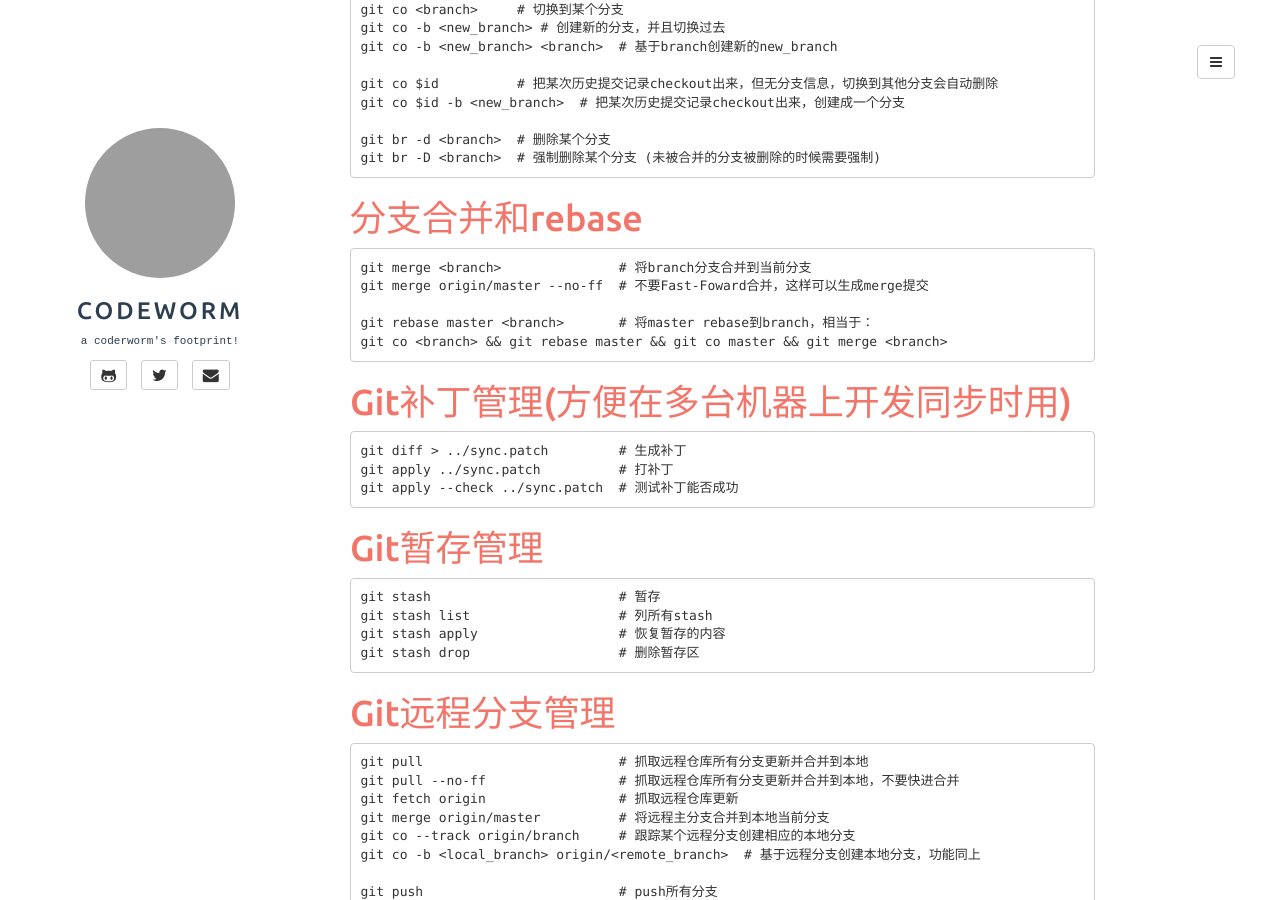
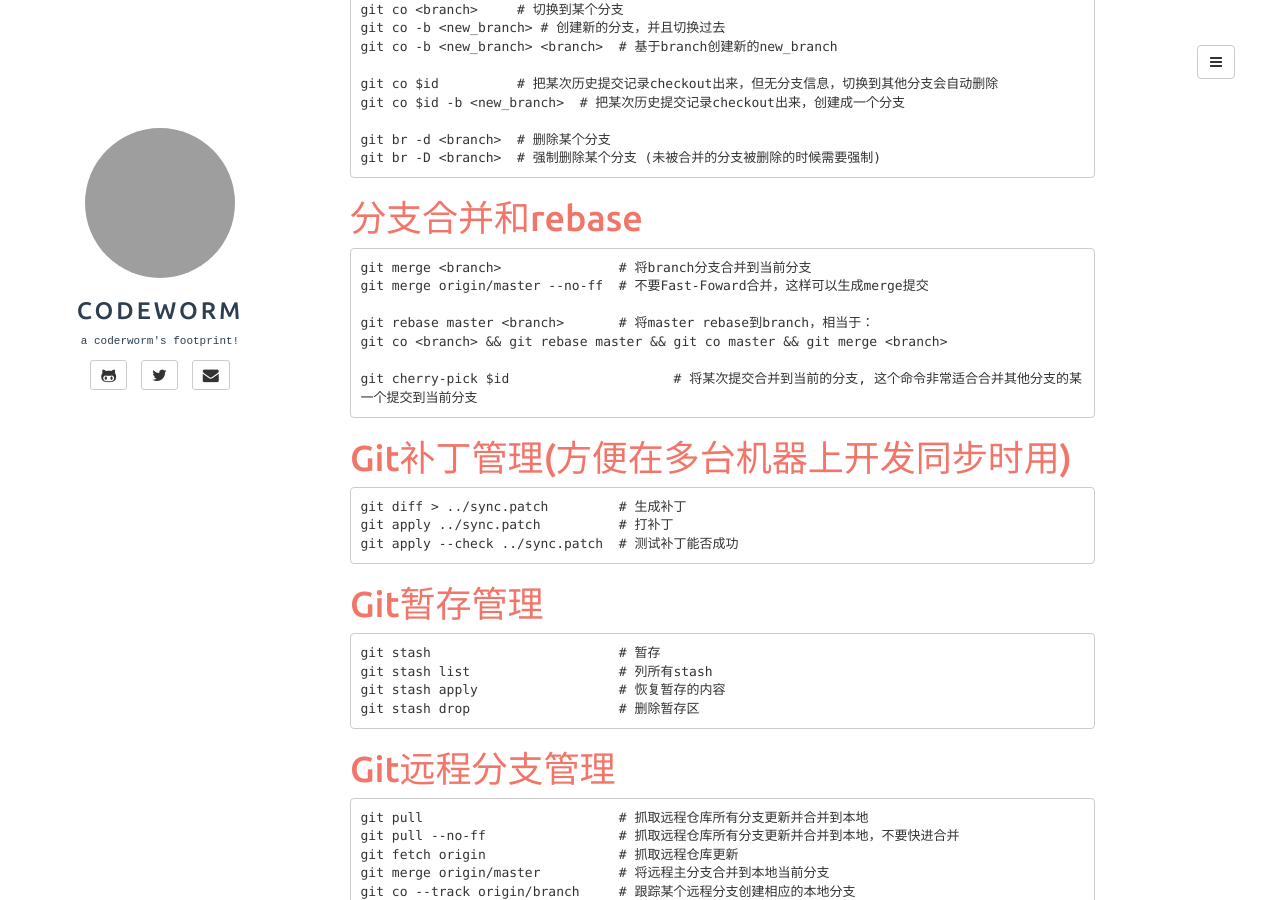
Before and after one commit to yuxingfirst/blog, a Jekyll site: the page built from _posts/other/2013-12-26-git-command-backup.md, in a window 1280 px wide and 900 px high, scrolled down 1726 px. Built offline with Jekyll 4.4.1, drawn with Linux system fonts in a browser that asks for light colours; comment, search, counter and statistics services are not loaded; grey boxes are pictures that could not be loaded.

Commit message:
git post modify

```diff
--- a/_posts/other/2013-12-26-git-command-backup.md
+++ b/_posts/other/2013-12-26-git-command-backup.md
@@ -105,6 +105,8 @@ Git 本地分支管理
     git rebase master <branch>       # 将master rebase到branch，相当于：
     git co <branch> && git rebase master && git co master && git merge <branch>
 
+	git cherry-pick $id			# 将某次提交合并到当前的分支, 这个命令非常适合合并其他分支的某一个提交到当前分支
+
 Git补丁管理(方便在多台机器上开发同步时用)
 ====================================
 
```
